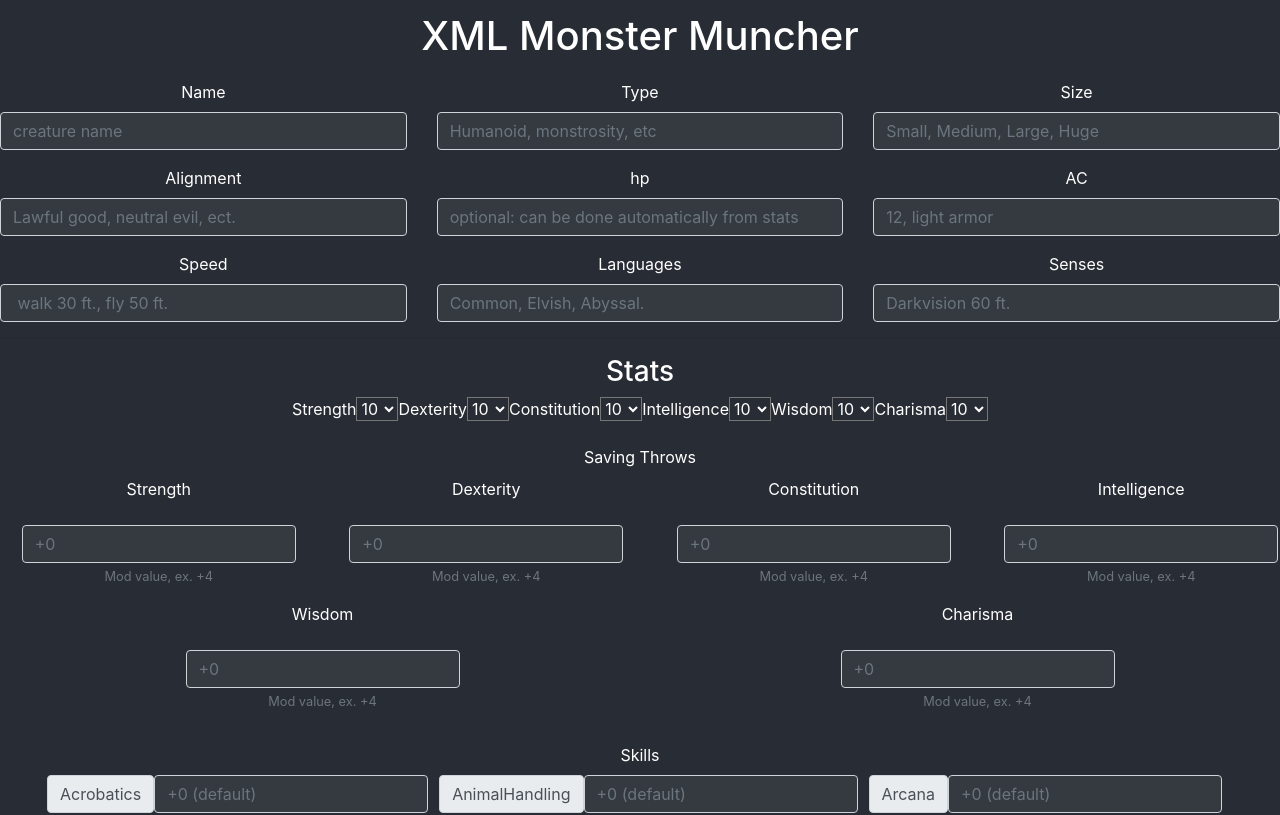
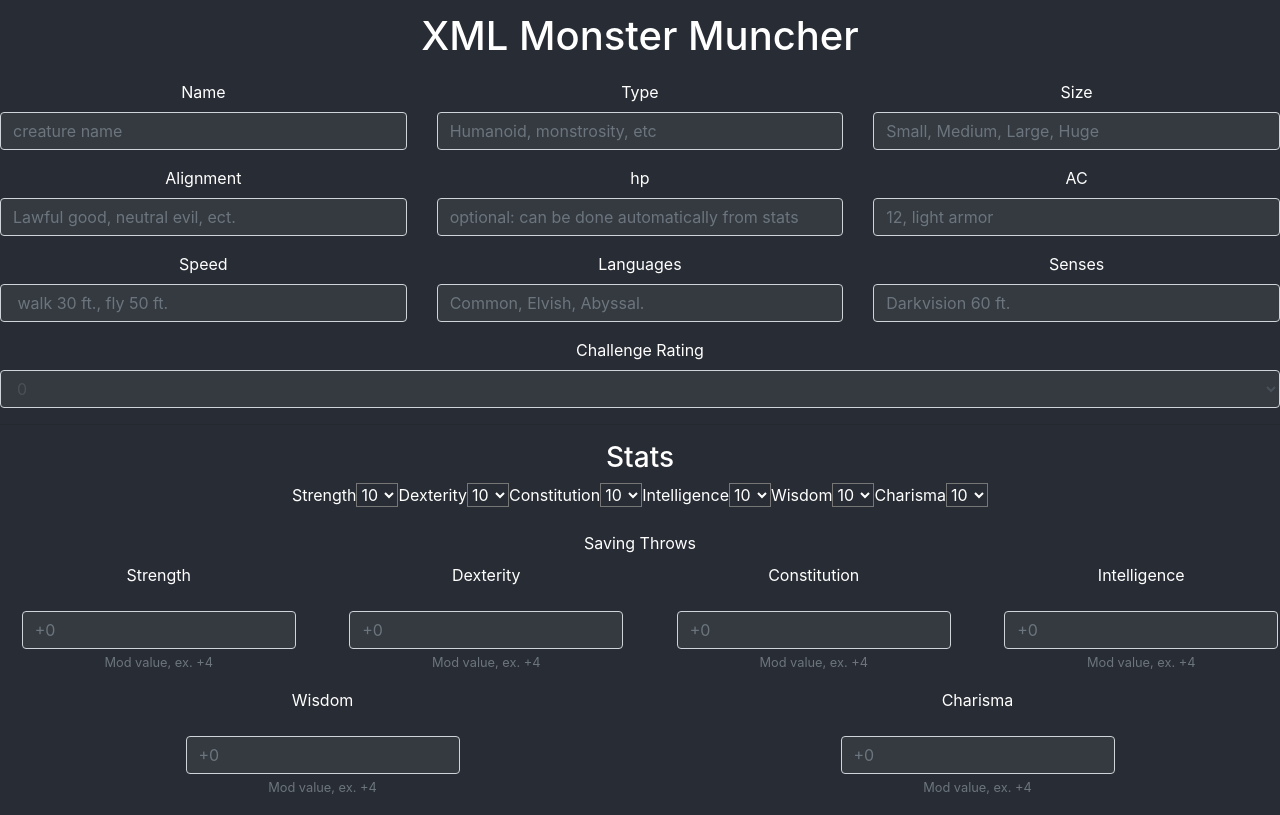
Before and after one commit to sbrevolution5/xml-monster-muncher, a React (Create React App) app: page / in a window 1280 px wide. Shown: the top 815 px of the page. Built offline with nearby package versions, Linux system fonts and the light colour scheme.

Commit message:
Challenge rating input setup

```diff
--- /dev/null
+++ b/src/components/ChallengeRating.js
@@ -0,0 +1,16 @@
+import {useState} from 'react'
+const ChallengeRating = ()=>{
+    const {cr, setCr} = useState("")
+    const crs = ["0", "1/8", "1/4", "1/2", "1", "2", "3", "4", "5", "6", "7", "8", "9", "10", "11", "12", "13", "14", "15", "16", "17", "18", "19", "20", "21", "22", "23", "24", "25", "26", "27", "28", "29", "30"]
+    return(
+        <div className="form-group">
+          <label htmlFor="crForm">Challenge Rating</label>
+          <select className="form-control bg-dark" name="" id="crForm">
+            {crs.map((value, index)=>{
+                return <option key={index} value={value}>{value}</option>;
+            })}
+          </select>
+        </div>
+    )
+}
+export default ChallengeRating;
--- a/src/containers/form.js
+++ b/src/containers/form.js
@@ -5,6 +5,7 @@ import Skills from '../components/Skills';
 import Stats from '../components/stats';
 import Traits from './Traits';
 import Actions from './Actions';
+import ChallengeRating from '../components/ChallengeRating';
 const { render } = require("@testing-library/react")
 const { Component } = require("react")
 
@@ -274,6 +275,7 @@ class Form extends Component {
                         <input type="text" id="senseInput" placeholder="Darkvision 60 ft." name="Senses" value={this.state.Senses} onChange={this.handleChange} className="form-control bg-dark"></input>
                     </div>
                 </div>
+                <ChallengeRating></ChallengeRating>
                 <hr></hr>
                 {/* This.handlechange will be executed from within stats each method within needs to use it.  It will be passed the state to update the displayed value.  alternatively, what if Stats had a value prop, which equals state.stats
 
```
